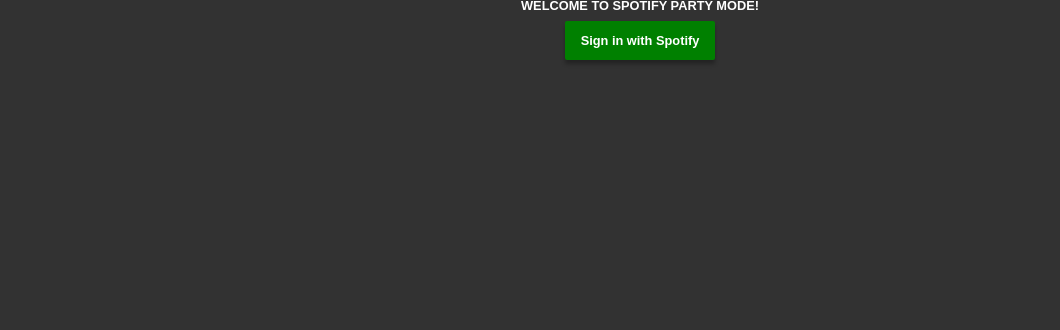
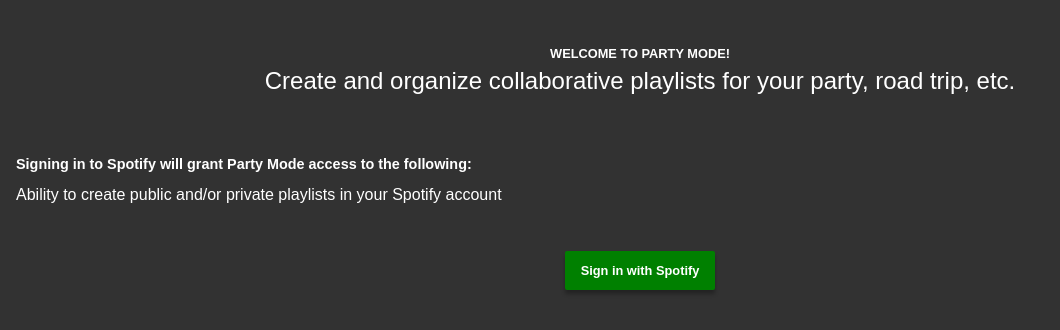
Before and after one commit to rxnaij/party-mode, a React (Create React App) app: page / in a window 1280 px wide. Shown: the top 330 px of the page, without its empty margins (0-1060 px from the left). Built offline with nearby package versions, Linux system fonts and the light colour scheme.

Commit message:
style updates, remove debug data

```diff
--- a/src/App.css
+++ b/src/App.css
@@ -57,6 +57,38 @@
 
 .section-divider {
   padding-bottom: 3rem;
+}
+
+.fade-in {
+  animation-name: fadein;
+  animation-duration: 1s;
+}
+
+.animation-delay {
+  animation-delay: 0.5s;
+}
+
+@keyframes fadein {
+  from {
+    opacity: 0;
+    margin-top: -2rem;
+  }
+
+  to {
+    margin-top: 0;
+    opacity: 1;
+  }
+}
+
+.LoginScreen {
+  display: flex;
+  flex-direction: column;
+  align-self: center;
+  margin: 0 auto;
+}
+
+ul.bullet-list>li {
+  /* padding-left: 2rem; */
 }
 
 .song-checkbox {
@@ -154,10 +186,14 @@
 
 }
 .form-section>.helper-text {
+  margin-top: 0.25rem;
+
   font-size: 0.75rem;
 }
 .form-section>label, .form-section>input {
   display: block;
+
+  margin-bottom: 0.25rem;
 }
 
 .text-input input, .number-input input {
--- a/src/App.js
+++ b/src/App.js
@@ -549,10 +549,18 @@
           )
         )
       ) : ( // Login screen
-        <div>
-          <h1>Welcome to Spotify Party Mode!</h1>
+        <div className="LoginScreen">
+          <div className="section-divider"></div>
+          <h1 className="fade-in">Welcome to Party Mode!</h1>
+          <h2 className="animation-delay" style={{textAlign: 'center'}}>Create and organize collaborative playlists for your party, road trip, etc.</h2>
+          <div className="section-divider"></div>
+          <h3>Signing in to Spotify will grant Party Mode access to the following:</h3>
+          <ul className="bullet-list">
+            <li>Ability to create public and/or private playlists in your Spotify account</li>
+          </ul>
+          <div className="section-divider"></div>
           <button
-            className="primary"
+            className="primary animation-delay"
             onClick={ () => {
               window.location = window.location.href.includes('localhost')
               ? 'http://localhost:8888/login'
--- a/src/InitializeScreen.js
+++ b/src/InitializeScreen.js
@@ -147,23 +147,22 @@
 
 export default function InitializeScreen (props) {
 
-  const { backToApp, setPlaylistName, setInitialSlots, setEqualizedShuffle, addUser } = props.initializeCallbacks;
+  const { backToApp, setPlaylistName, setInitialSlots, addUser } = props.initializeCallbacks;
 
-  const [playlistName_input, setPlaylistName_input] = useState('');
+  const [playlistName_input, setPlaylistName_input] = useState(null);
   const [initialSlots_input, setInitialSlots_input] = useState(5);
-  const [eqShuffle_input, setEqShuffle_input] = useState('');
   const [userInput, setUserInput] = useState('');
   const [usersToAdd, setUsersToAdd] = useState([]);
 
-  useEffect(
-    () => {
-      setUsersToAdd([
-        { name: 'Richard' },
-        { name: 'Julian' }
-      ])
-    },
-    []
-  )
+  // useEffect(
+  //   () => {
+  //     setUsersToAdd([
+  //       { name: 'Richard' },
+  //       { name: 'Julian' }
+  //     ])
+  //   },
+  //   []
+  // )
 
   return(
     <div className="InitializeScreen">
@@ -174,10 +173,10 @@
       <form className="form">
         <div className="form-section text-input">
           <label htmlFor="name">Name of playlist</label>
-          <label htmlFor="name">{playlistName_input.length}/100</label>
+          {playlistName_input && <label htmlFor="name"className="helper-text">{playlistName_input.length}/100 characters</label>}
           <input type="text" name="playlist-name" id="" maxLength="100" required onChange={event => setPlaylistName_input(event.target.value)}/>
           {
-            !playlistName_input && <p className="helper-text">You must enter a name for your playlist!</p>
+            (!playlistName_input && playlistName_input === '') && <p className="helper-text">You must enter a name for your playlist!</p>
           }
         </div>
         <div className="form-section number-input">
@@ -187,6 +186,24 @@
         </div>
         <div className="form-section">
           <label htmlFor="add-user">Add playlist contributors:</label>
+          <p className="helper-text">You can also add more users once you've started adding songs.</p>
+          <div style={{ display: 'flex', justifyContent: 'space-between' }}>
+            <input
+              type="text"
+              name="add-user"
+              id=""
+              placeholder="Name of contributor"
+              value={userInput}
+              onChange={event => setUserInput(event.target.value)}
+            />
+            <button onClick={event => {
+              event.preventDefault();
+              userInput && setUsersToAdd([...usersToAdd, { name: userInput }]);
+              setUserInput('');
+            }}>
+              Add user
+            </button>
+          </div>
           <ul style={{
             fontSize: '0.875rem'
           }}>
@@ -217,24 +234,6 @@
             )
           }
           </ul>
-          <div style={{ display: 'flex', justifyContent: 'space-between' }}>
-            <input
-              type="text"
-              name="add-user"
-              id=""
-              placeholder="Enter the name of a user to add"
-              value={userInput}
-              onChange={event => setUserInput(event.target.value)}
-            />
-            <button onClick={event => {
-              event.preventDefault();
-              userInput && setUsersToAdd([...usersToAdd, { name: userInput }]);
-              setUserInput('');
-            }}>
-              Add user
-            </button>
-          </div>
-          <p className="helper-text">You can also add more users while you're adding songs.</p>
         </div>
         <div className="section-divider"></div>
         <button
@@ -242,13 +241,18 @@
           onClick={() => {
             setPlaylistName(playlistName_input);
             setInitialSlots(initialSlots_input);
-            setEqualizedShuffle(eqShuffle_input === 'on' ? true : false);
-            fakeData.users.map((user, i) => addUser({
+            // fakeData.users.map((user, i) => addUser({
+            //   name: user.name,
+            //   id: i,
+            //   songs: [],
+            //   slots: initialSlots_input
+            // }));
+            usersToAdd.map((user, i) => addUser({
               name: user.name,
               id: i,
               songs: [],
               slots: initialSlots_input
-            }));
+            }))
             backToApp();
          }}>
           Start adding songs!
--- a/src/components/search-results/SearchBox.js
+++ b/src/components/search-results/SearchBox.js
@@ -1,10 +1,6 @@
 import React from 'react';
 
 import { FontAwesomeIcon } from '@fortawesome/react-fontawesome';
-
-export default function SearchBox (props) {
-
-  const { handleSearchInputChange, clearInput } = props;
 
 const searchInputStyle = {
   position: 'relative',
@@ -33,11 +29,17 @@
   color: '#000000'
 }
 
+export default function SearchBox (props) {
+
+  const { handleSearchInputChange, clearInput } = props;
+
   return(
-    <div>
-      <div>
+    <div className="form-section">
+      <div style={{
+        marginBottom: '0.5rem'
+      }}>
         <FontAwesomeIcon icon="search" />
-        <label htmlFor="songSearch">Search for a song: </label>
+        <label htmlFor="songSearch" style={{ marginLeft: '0.5rem' }}>Search for a song: </label>
       </div>
       <div style={{
         position: 'relative'
```
Lines whose indentation alone changed are shown as unchanged.
